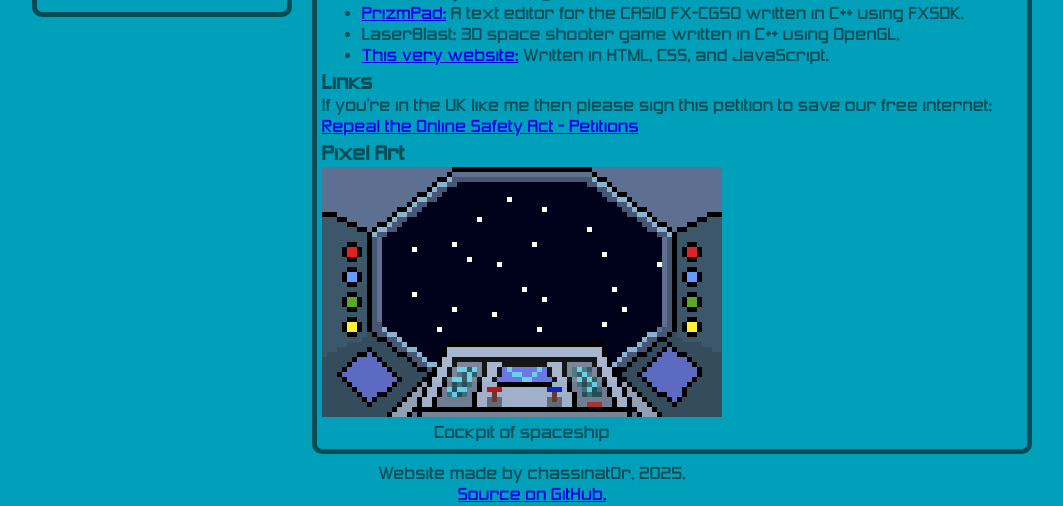
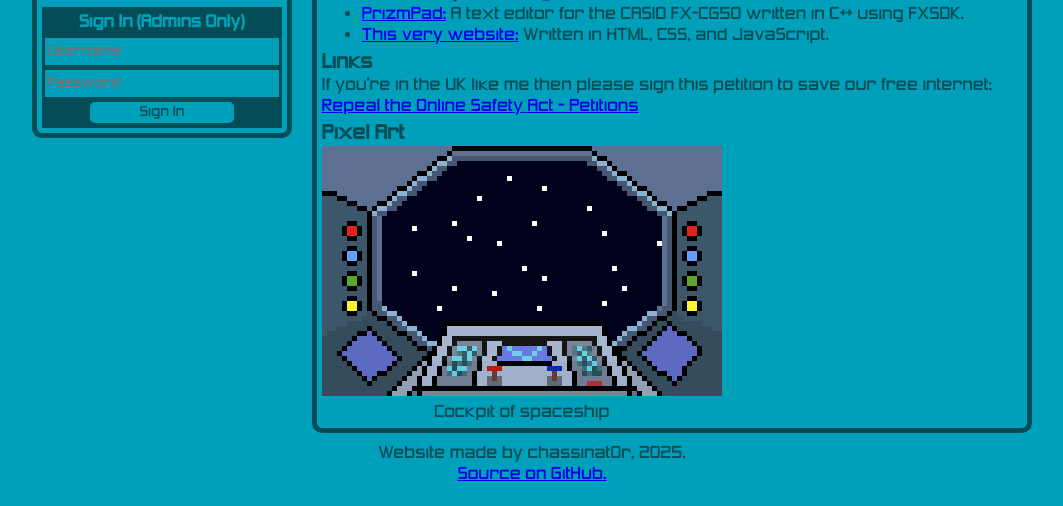
Before and after one commit to chassinat0r/chgames.net, a website: page public/index.html in a window 1280 px wide. Shown: the part 368-874 px from the top of the page, without its empty margins (108-1171 px from the left). After the commit the page ends 853 px from the top, so only its background shows below. Drawn offline with Linux system fonts and the light colour scheme.

Commit message:
add admin only sign in form to sidebar

```diff
--- a/public/index.html
+++ b/public/index.html
@@ -40,8 +40,12 @@
                               </div>
                         </li>
                       </ul>
-
-
+                    <form action="/signin" method="post" class="signin-form">
+                        <span class="signin-title">Sign In (Admins Only)</span>
+                        <input type="text" placeholder="Username" class="signin-text">
+                        <input type="password" placeholder="Password" class="signin-text">
+                        <input type="submit" value="Sign In" class="signin-submit">
+                    </form>
                 </div>
                 <div class="body">
                     <h2>Welcome to my website!</h2>
@@ -60,7 +64,7 @@
                     <h3>I am currently working on:</h3>
                     <ul>
                         <li><a href="https://github.com/chassinat0r/PrizmPad">PrizmPad:</a> A text editor for the CASIO FX-CG50 written in C++ using FXSDK.</li>
-                        <li>LaserBlast: 3D space shooter game written in C++ using OpenGL.</li>
+                        <!-- <li>LaserBlast: 3D space shooter game written in C++ using OpenGL.</li> -->
                         <li><a href="https://github.com/chassinat0r/chgames.net">This very website:</a> Written in HTML, CSS, and JavaScript.</li>
                     </ul>
                     <br>
--- a/public/styles.css
+++ b/public/styles.css
@@ -142,3 +142,50 @@ figure {
 figcaption {
     text-align: center;
 }
+
+form.signin-form input{
+    padding: 2px;
+    margin-top: 5px;
+    display: block;
+}
+
+form.signin-form {
+    background-color: #044d56;
+    width: 100%;
+    padding-top: 5px;
+    padding-bottom: 5px;
+}
+
+input {
+    font-family: ZeroThrees;
+}
+
+input[type=text].signin-text, input[type=password].signin-text {
+    width: 230px;
+    display: block;
+    margin-left: auto;
+    margin-right: auto;
+    font-family: ZeroThrees;
+    border: 0px;
+    background-color: #009fba;
+    padding-top: 5px;
+    padding-bottom: 5px;
+}
+
+span.signin-title {
+    display: block;
+    color: #009fba;
+    font-weight: bold;
+    text-align: center;
+}
+
+input[type=submit].signin-submit {
+    display: block;
+    margin-left: auto;
+    margin-right: auto;
+    width: 60%;
+    border: none;
+    background-color: #009fba;
+    color: #044d56;
+    border-radius: 5px;
+}
```
Also changed, not shown: public/downloads.html (+6 -2 lines), public/projects.html (+6 -2 lines).
